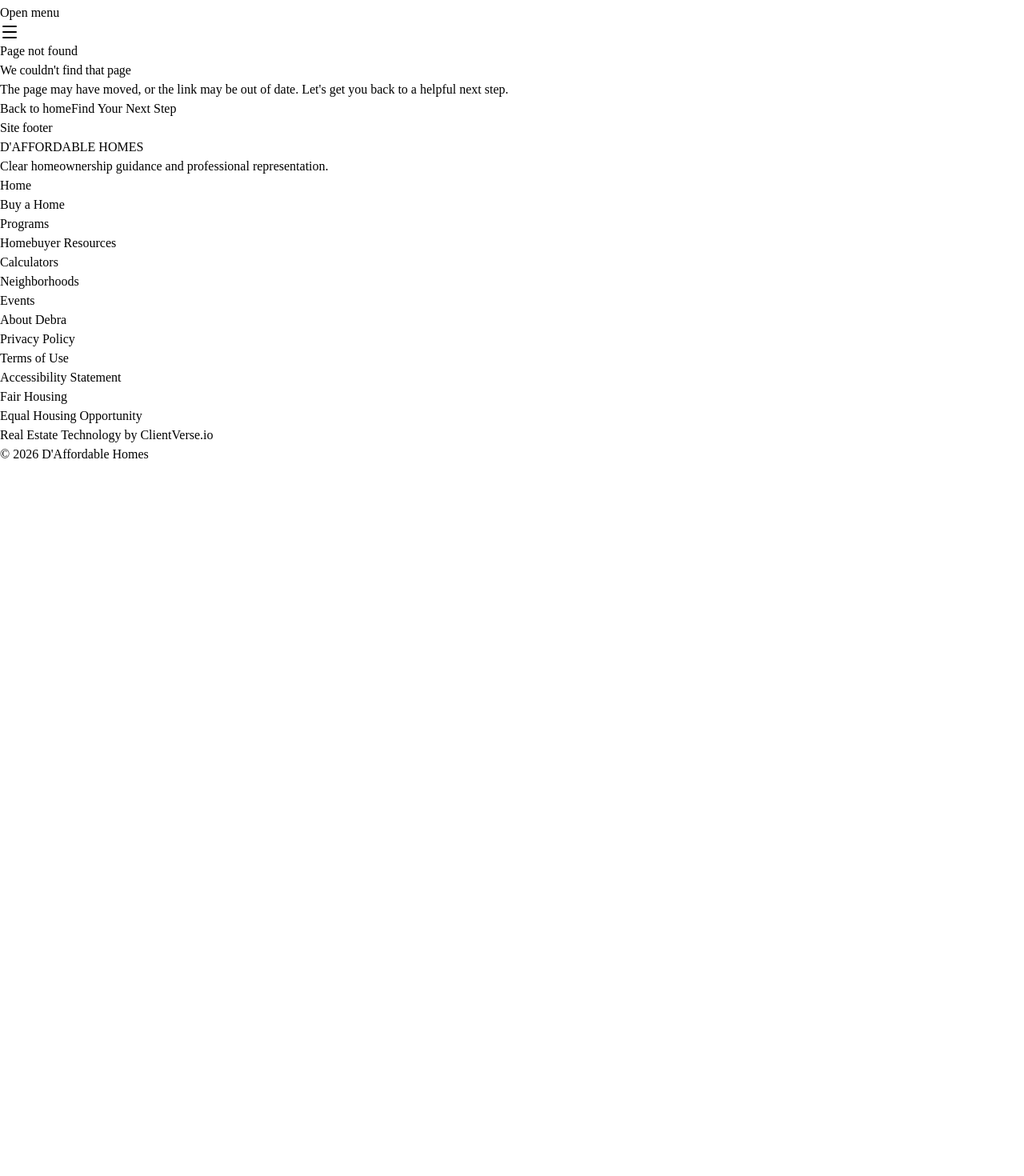
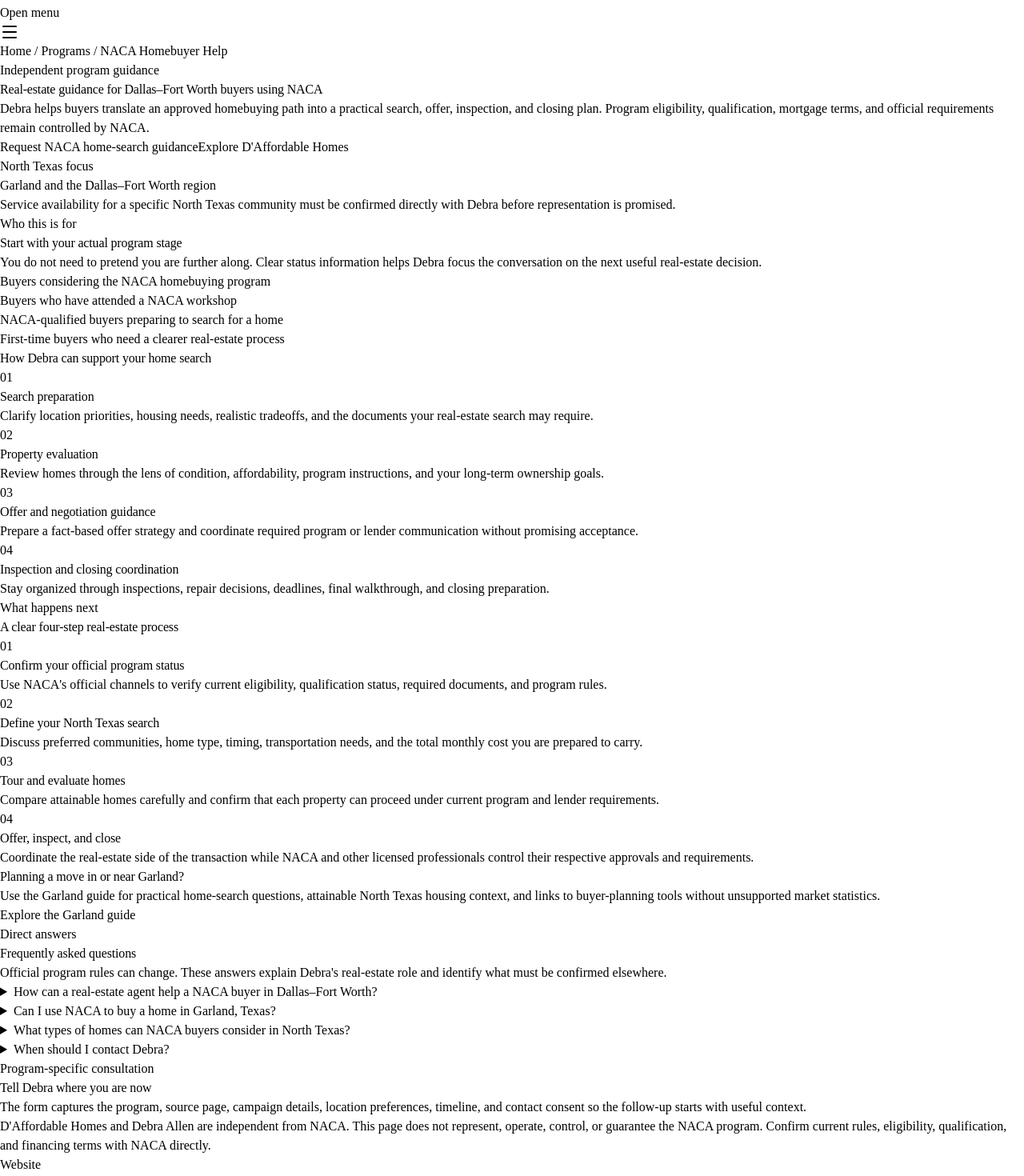
Before and after one commit to ebyron357/DAffordableHomes-Platform, a Next.js app in the folder apps/web/: page /programs/naca in a window 1280 px wide. Before the commit this address had no page. Shown: the part 260-1730 px from the top of the page at 80% size. Before the commit the page ends 840 px from the top, so only its background shows below. Built offline with nearby package versions, Linux system fonts and the light colour scheme.

Commit message:
feat: add DFW NACA landing page

```diff
--- /dev/null
+++ b/apps/web/app/programs/naca/page.tsx
@@ -0,0 +1,21 @@
+import type { Metadata } from "next"
+import { ProgramPage } from "@/components/programs/program-page"
+import { PROGRAMS } from "@/lib/programs"
+
+export const metadata: Metadata = {
+  title: "NACA Homebuyer Help in Garland and Dallas–Fort Worth",
+  description:
+    "Independent real-estate guidance for buyers using the NACA homebuying program in Garland and the Dallas–Fort Worth area. Search, offer, inspection, and closing support without unsupported program promises.",
+  alternates: { canonical: "/programs/naca" },
+  openGraph: {
+    title: "NACA Homebuyer Help | D'Affordable Homes",
+    description:
+      "Independent North Texas real-estate guidance for buyers considering or using the NACA homebuying program.",
+    url: "/programs/naca",
+    type: "website",
+  },
+}
+
+export default function NacaProgramPage() {
+  return <ProgramPage program={PROGRAMS.naca} />
+}
```
